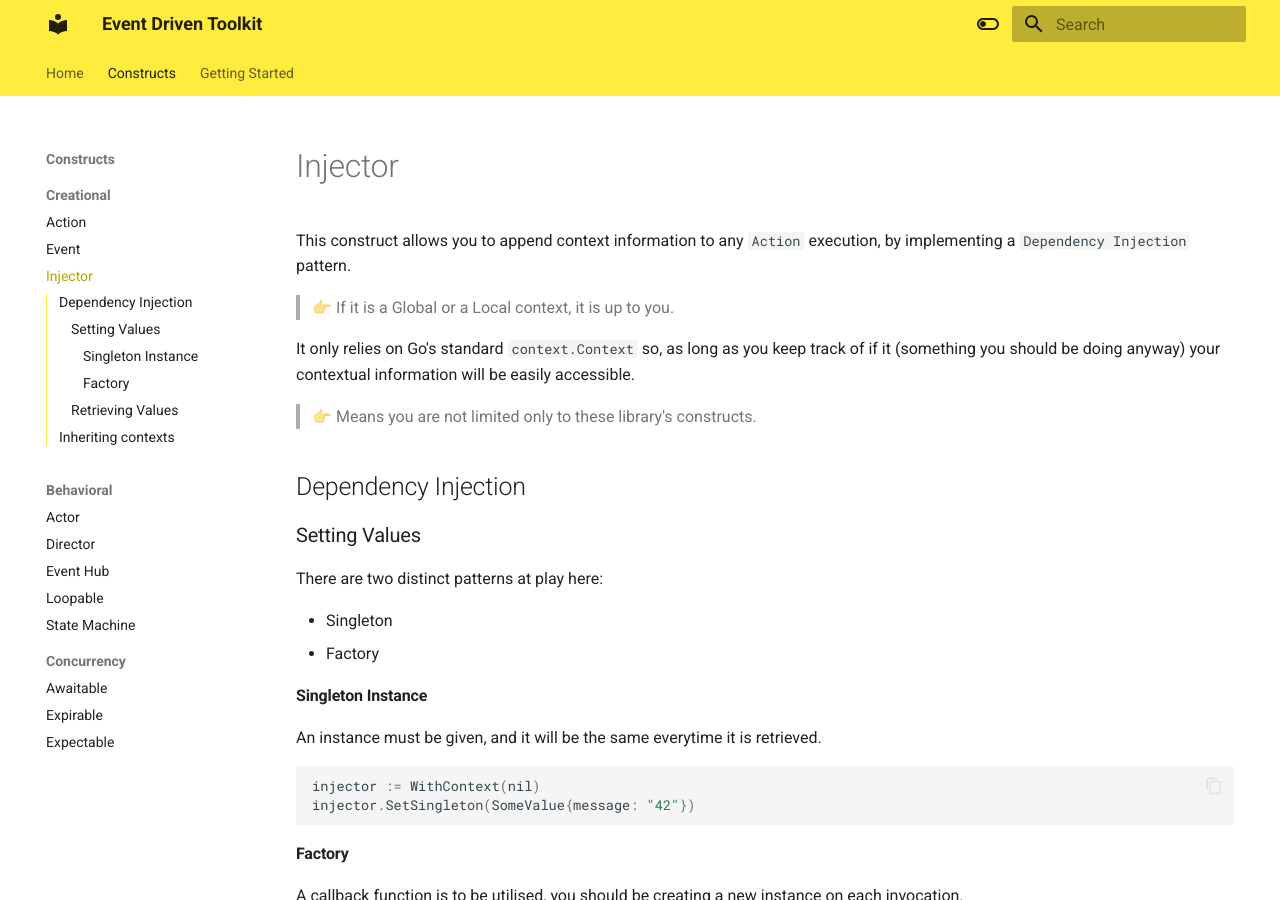
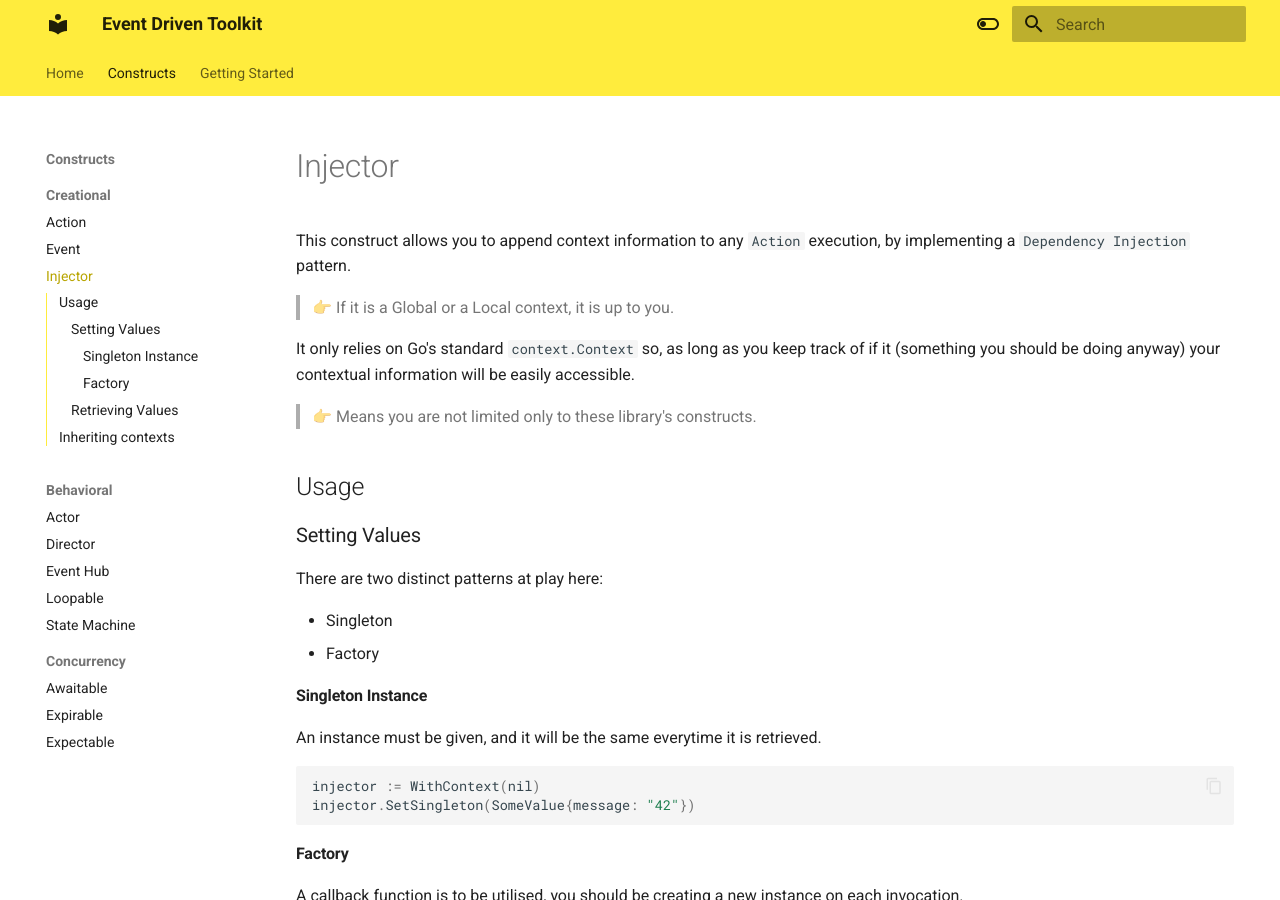
Before and after one commit to a-inacio/edt-go, an MkDocs documentation site: the page built from docs/injector.md, in a window 1280 px wide and 900 px high. Built offline with MkDocs 1.6.1 and Material for MkDocs 9.7.7, drawn with Linux system fonts in a browser that asks for light colours.

Commit message:
docs: Tweak for consistency

```diff
--- a/docs/injector.md
+++ b/docs/injector.md
@@ -8,7 +8,7 @@ It only relies on Go's standard `context.Context` so, as long as you keep track
 
 > 👉 Means you are not limited only to these library's constructs.
 
-## Dependency Injection
+## Usage
 
 ### Setting Values
 
```
